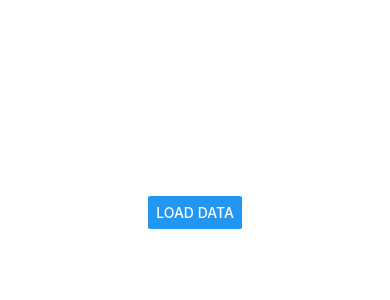
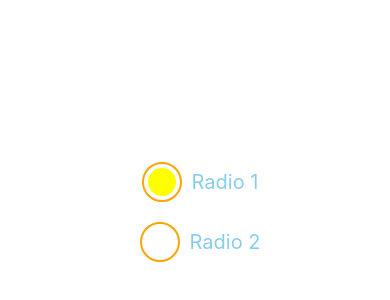
Before and after one commit to Abhi3613/MyApp, a React Native app: screen / in a window 390 px wide. Shown: the part 210-510 px from the top of the page. Built offline with nearby package versions, Linux system fonts and the light colour scheme.

Commit message:
Dynamic ActivityIndicator Button App

```diff
--- a/App.js
+++ b/App.js
@@ -1,11 +1,72 @@
-/* MAke Dynamic Radio Button
-   1. Make an Array Of Skills.
-   2. Apply Map Ovre the radio button
-   3. Update State With skill
-*/
- import React from "react";
-import ActivityIndicatorr from "./ActivityIndicatorr";
+// -- Topic ActivityIndicator (Dynamic Indicator) --
+// Make an Array of the Skills.
+// Apply Map Over The Radio Button
+// Update State With Skills
 
-export default function App() {
-  return <ActivityIndicatorr />;
-}
+import React, { useState } from "react";
+import { Text, View, StyleSheet, TouchableOpacity } from "react-native";
+
+const App = () => {
+  const [selectedRadio, setSelectedRadio] = useState(1);
+
+  return (
+    <View style={styles.main}>
+
+      <TouchableOpacity onPress={() => setSelectedRadio(1)}>
+        <View style={styles.radioWrapper}>
+          <View style={styles.radio}>
+            {selectedRadio === 1 && <View style={styles.radioBg} />}
+          </View>
+          <Text style={styles.radioText}>Radio 1</Text>
+        </View>
+      </TouchableOpacity>
+
+      <TouchableOpacity onPress={() => setSelectedRadio(2)}>
+        <View style={styles.radioWrapper}>
+          <View style={styles.radio}>
+            {selectedRadio === 2 && <View style={styles.radioBg} />}
+          </View>
+          <Text style={styles.radioText}>Radio 2</Text>
+        </View>
+      </TouchableOpacity>
+
+    </View>
+  );
+};
+
+const styles = StyleSheet.create({
+  main: {
+    flex: 1,
+    alignItems: 'center',
+    justifyContent: 'center'
+  },
+
+  radioText: {
+    fontSize: 20,
+    color: 'skyblue'
+  },
+
+  radio: {
+    height: 40,
+    width: 40,
+    borderColor: 'orange',
+    borderWidth: 2,
+    borderRadius: 20,
+    margin: 10
+  },
+
+  radioBg: {
+    backgroundColor: 'yellow',
+    height: 28,
+    width: 28,
+    borderRadius: 20,
+    margin: 4
+  },
+
+  radioWrapper: {
+    flexDirection: 'row',
+    alignItems: 'center'
+  }
+
+});
+export default App;
```
